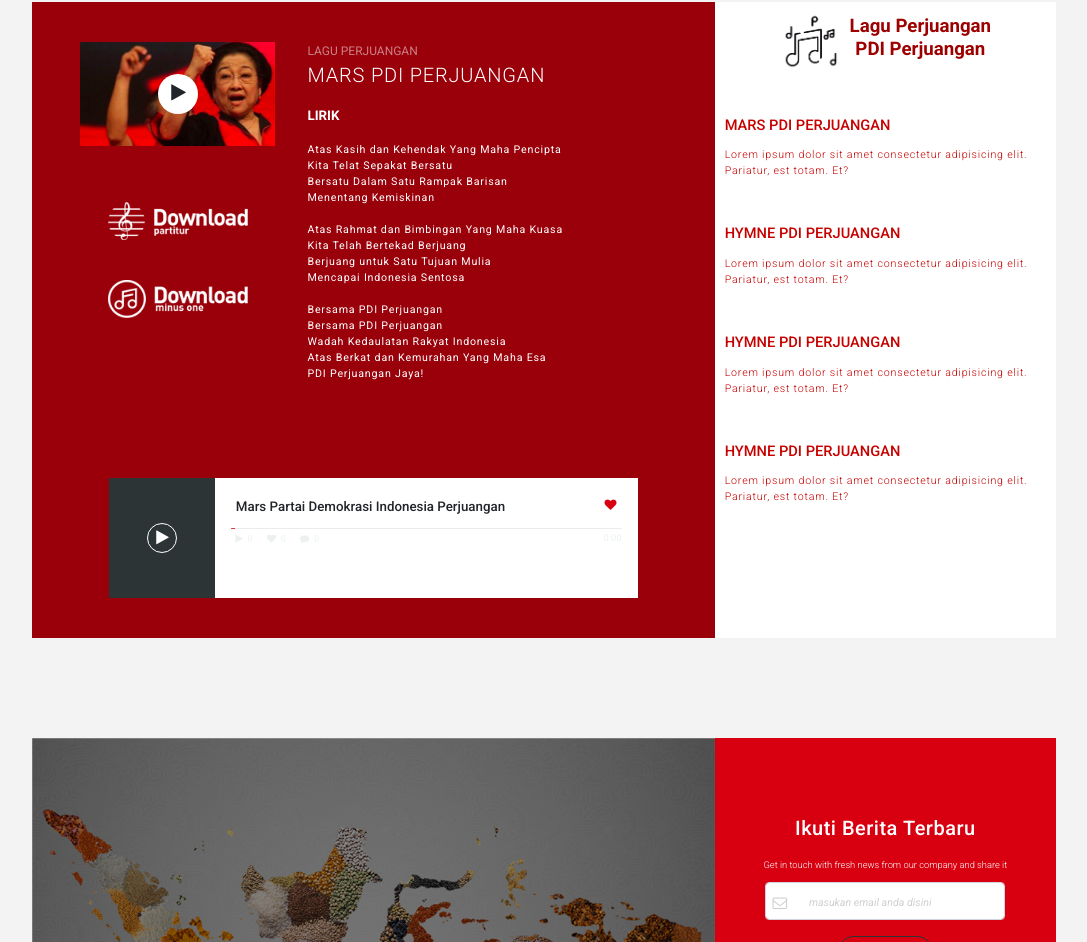
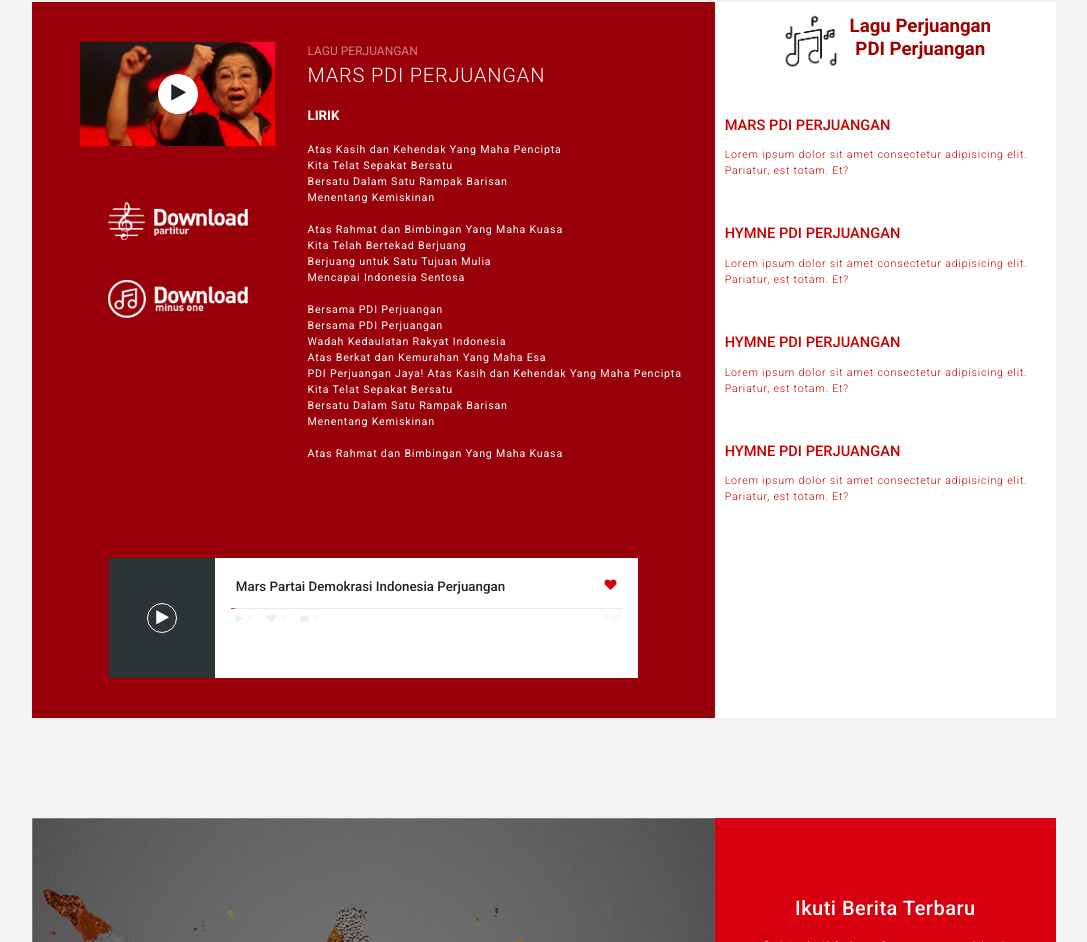
Before and after one commit to jemblonganvalley/pdip, a React (Create React App) app: page / in a window 1280 px wide. Shown: the part 3913-4855 px from the top of the page, without its empty margins (96-1183 px from the left). Built offline with nearby package versions, Linux system fonts and the light colour scheme.

Commit message:
update musicpdi scroll lirik

```diff
--- a/src/components/musicpdi/MusicPdi.css
+++ b/src/components/musicpdi/MusicPdi.css
@@ -191,7 +191,22 @@
   font-size: 8pt;
   letter-spacing: .8px;
   margin-top: 1rem;
+  height: 40vh;
+  overflow: scroll;
   color: #ffffff;
+  overflow-x: hidden;
+}
+
+.containerDua .contentDua .wrapperContentMusic .contentMusic .col-sm-8 .containerLirik p ::-webkit-scrollbar {
+  width: 10px;
+}
+
+.containerDua .contentDua .wrapperContentMusic .contentMusic .col-sm-8 .containerLirik p ::-webkit-scrollbar-track {
+  background: #f1f1f1;
+}
+
+.containerDua .contentDua .wrapperContentMusic .contentMusic .col-sm-8 .containerLirik p ::-webkit-scrollbar-thumb {
+  background: #888;
 }
 
 .containerDua .contentDua .wrapperContentMusic .playerMusic {
--- a/src/components/musicpdi/MusicPdi.jsx
+++ b/src/components/musicpdi/MusicPdi.jsx
@@ -45,6 +45,12 @@
                             </span>
                             <span className="lirik">lirik</span>
                             <p>Atas Kasih dan Kehendak Yang Maha Pencipta<br/>Kita Telat Sepakat Bersatu<br/>Bersatu Dalam Satu Rampak Barisan<br/>Menentang Kemiskinan
+                            <br/><br/>
+                            Atas Rahmat dan Bimbingan Yang Maha Kuasa<br/>Kita Telah Bertekad Berjuang<br/>Berjuang untuk Satu Tujuan Mulia<br/>Mencapai Indonesia Sentosa
+                            <br/><br/>
+                            Bersama PDI Perjuangan<br/>Bersama PDI Perjuangan<br/>Wadah Kedaulatan Rakyat Indonesia<br/>Atas Berkat dan Kemurahan Yang Maha Esa<br/>PDI Perjuangan Jaya!
+
+                            Atas Kasih dan Kehendak Yang Maha Pencipta<br/>Kita Telat Sepakat Bersatu<br/>Bersatu Dalam Satu Rampak Barisan<br/>Menentang Kemiskinan
                             <br/><br/>
                             Atas Rahmat dan Bimbingan Yang Maha Kuasa<br/>Kita Telah Bertekad Berjuang<br/>Berjuang untuk Satu Tujuan Mulia<br/>Mencapai Indonesia Sentosa
                             <br/><br/>
--- a/src/components/musicpdi/MusicPdi.scss
+++ b/src/components/musicpdi/MusicPdi.scss
@@ -146,13 +146,29 @@
                     font-size: 10pt;
                     font-weight: 700;
                     margin-top: 1rem;
+
                 }
                 p {
                     font-size: 8pt;
                     letter-spacing: .8px;
                     margin-top: 1rem;
+                    height: 40vh;
+                    // border: 1px solid blue;
+                    overflow: scroll;
+                    color: #ffffff;
+                    overflow-x: hidden;
 
-                    color: #ffffff;
+                    ::-webkit-scrollbar {
+                        width: 10px;
+                      }
+
+                    ::-webkit-scrollbar-track {
+                    background: #f1f1f1;
+                    }
+
+                    ::-webkit-scrollbar-thumb {
+                        background: #888;
+                    }
                 }
             }
         }
```
Also changed, not shown: 1 other file (tests, documents, lock files or other folders).
